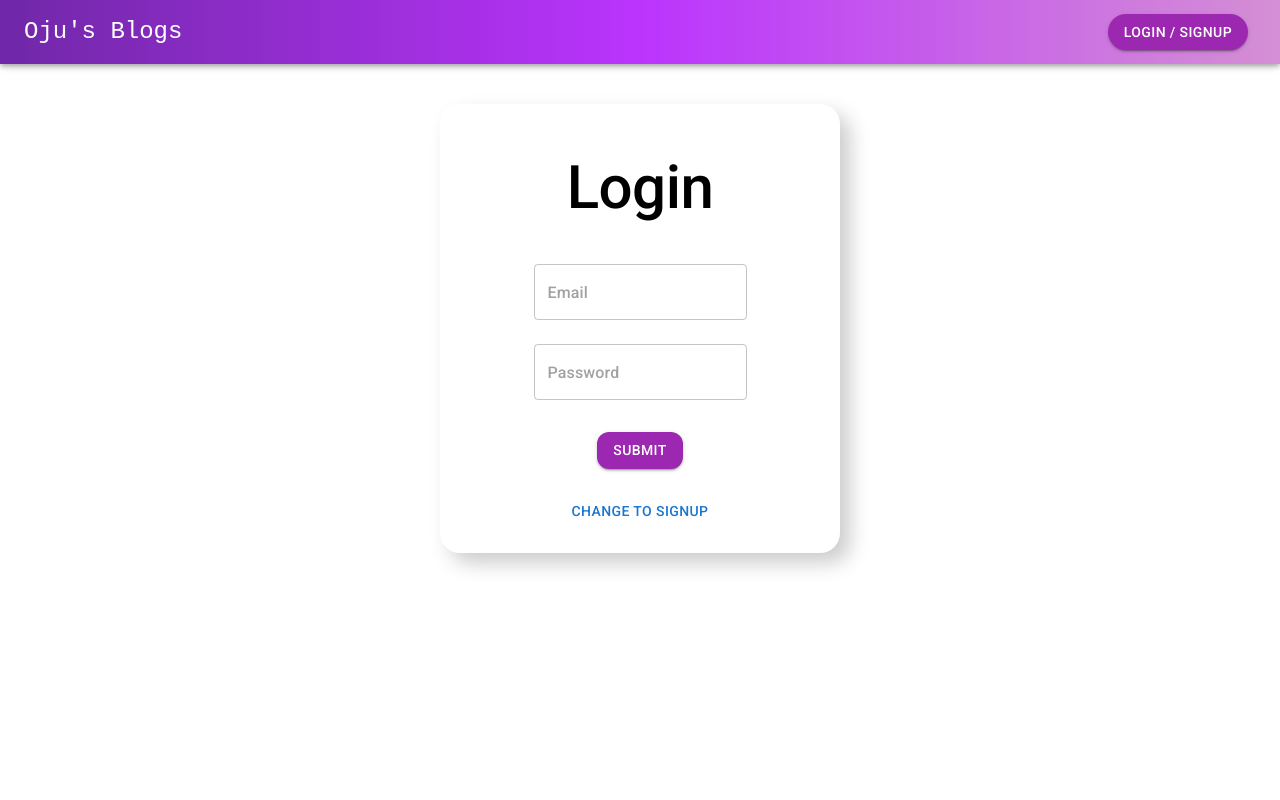
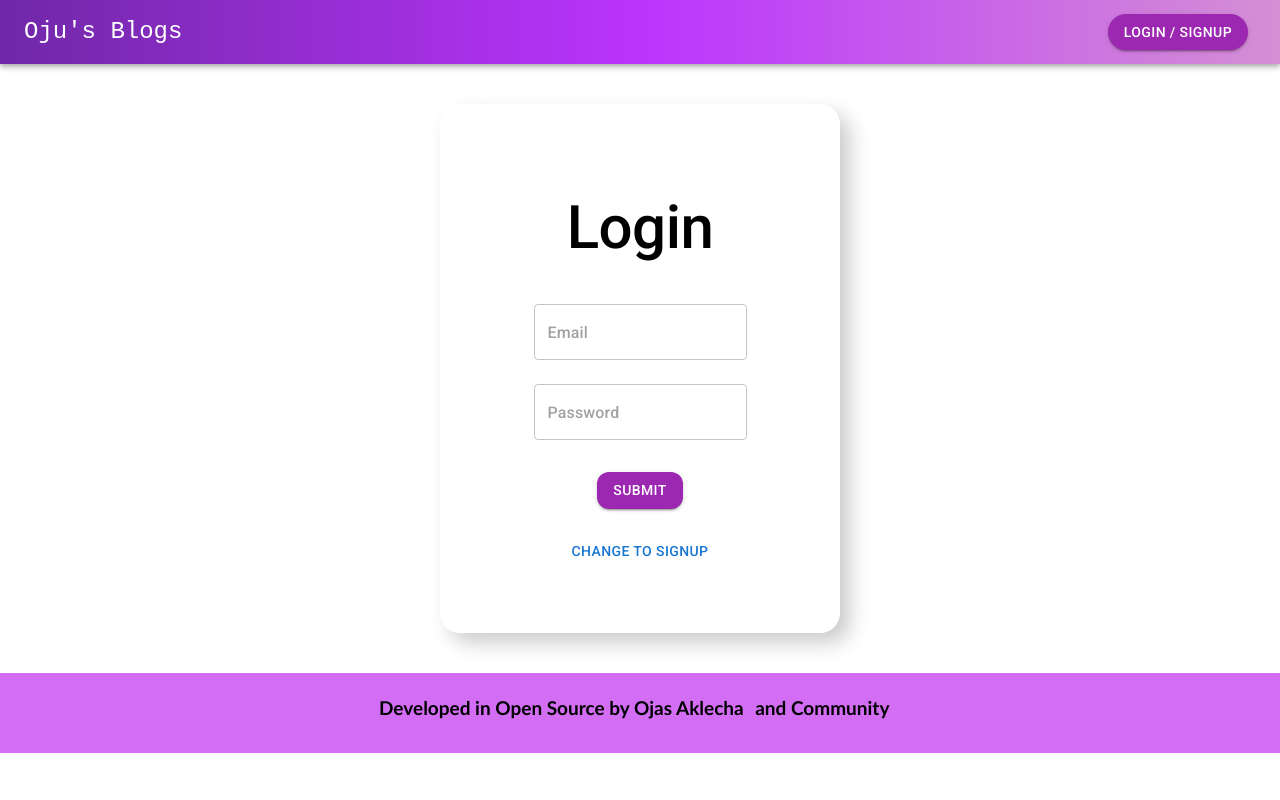
Before and after one commit to ojasaklechayt/Oju-s-Blogs, a React (Create React App) app in the folder Frontend/frontend/: page /auth in a window 1280 px wide. Shown: the top 800 px of the page. Built offline with nearby package versions, Linux system fonts and the light colour scheme.

Commit message:
footer fixed

```diff
--- a/Frontend/frontend/src/App.js
+++ b/Frontend/frontend/src/App.js
@@ -47,8 +47,9 @@ function App() {
         </Routes>
 
       </main>
+      <Footer/>
         <BackToTopButton/>
-       <Footer/>
+
 
 
     </React.Fragment>
--- a/Frontend/frontend/src/components/Auth.js
+++ b/Frontend/frontend/src/components/Auth.js
@@ -109,9 +109,10 @@ const Auth = () => {
           alignItems="center"
           justifyContent={"center"}
           boxShadow="10px 10px 20px #ccc"
-          padding={3}
+          padding={8}
           margin="auto"
           marginTop={5}
+          marginBottom={5}
           borderRadius={5}
         >
           <Typography variant="h2" padding={3} textAlign="center">
--- a/Frontend/frontend/src/components/BackToTop.js
+++ b/Frontend/frontend/src/components/BackToTop.js
@@ -5,7 +5,7 @@ const StyledBackToTopButton = styled.button`
   position: fixed;
   bottom: 50px;
   right: 20px;
-  background-color: #A942CC;
+  background-color:skyblue;
   color: #fff;
   width: 50px; /* Set the width and height to make the button circular */
   height: 50px;
@@ -17,7 +17,7 @@ const StyledBackToTopButton = styled.button`
   line-height: 50px;
   font-weight: 700; /* Increase the font weight for a bolder arrow */
   outline: none; /* Remove focus outline for better aesthetics */
-
+   z-index:999;
   &:hover {
     background-color: #D085D0E9;
   }
@@ -27,7 +27,7 @@ function BackToTopButton() {
   const [showButton, setShowButton] = useState(false);
 
   const handleScroll = () => {
-    if (window.pageYOffset > 100) {
+    if (window.pageYOffset > 70) {
       setShowButton(true);
     } else {
       setShowButton(false);
--- a/Frontend/frontend/src/components/LandingPage.js
+++ b/Frontend/frontend/src/components/LandingPage.js
@@ -7,8 +7,7 @@ const LandingPage = () => {
       <div
         style={{
           background:
-            "linear-gradient(to bottom right, rgb(246, 102, 255) 38%, rgb(49,10,123) 90%)",
-          height: "730px",
+            "linear-gradient(to bottom right, rgb(246, 102, 255) 38%, rgb(49,10,123) 90%)"
         }}
       >
         <div
--- a/Frontend/frontend/src/index.css
+++ b/Frontend/frontend/src/index.css
@@ -4,15 +4,15 @@
   padding: 0%;
   box-sizing: border-box;
 }
+body{
+  height: 100vh;
+}
 
 footer{
-  background-color:#A942CC;
+  background-color:#d26df4;
   width: 100%;
   height: 5rem;
-  margin-top: 100px;
-  margin-bottom: 0% !important;
-  position: absolute;
-  top: 100%;
+
 }
 
 .developedby{
```
